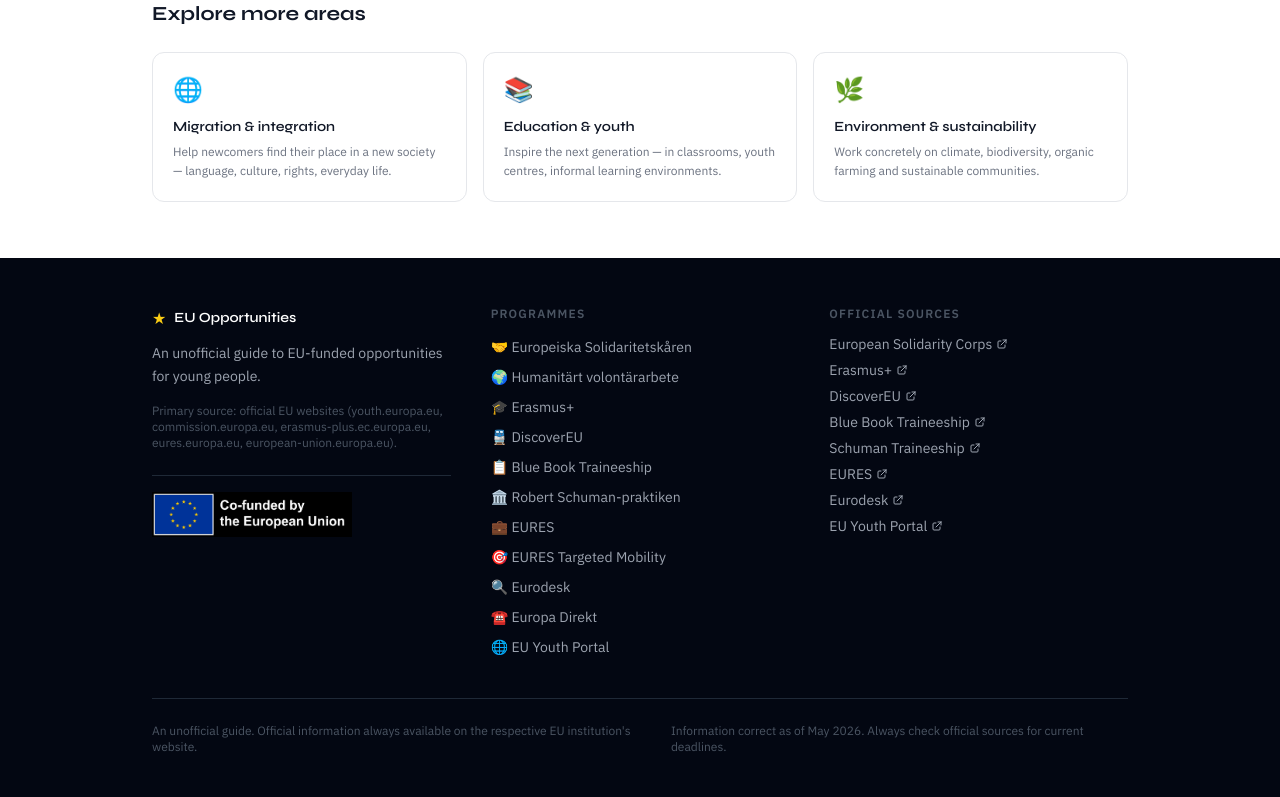
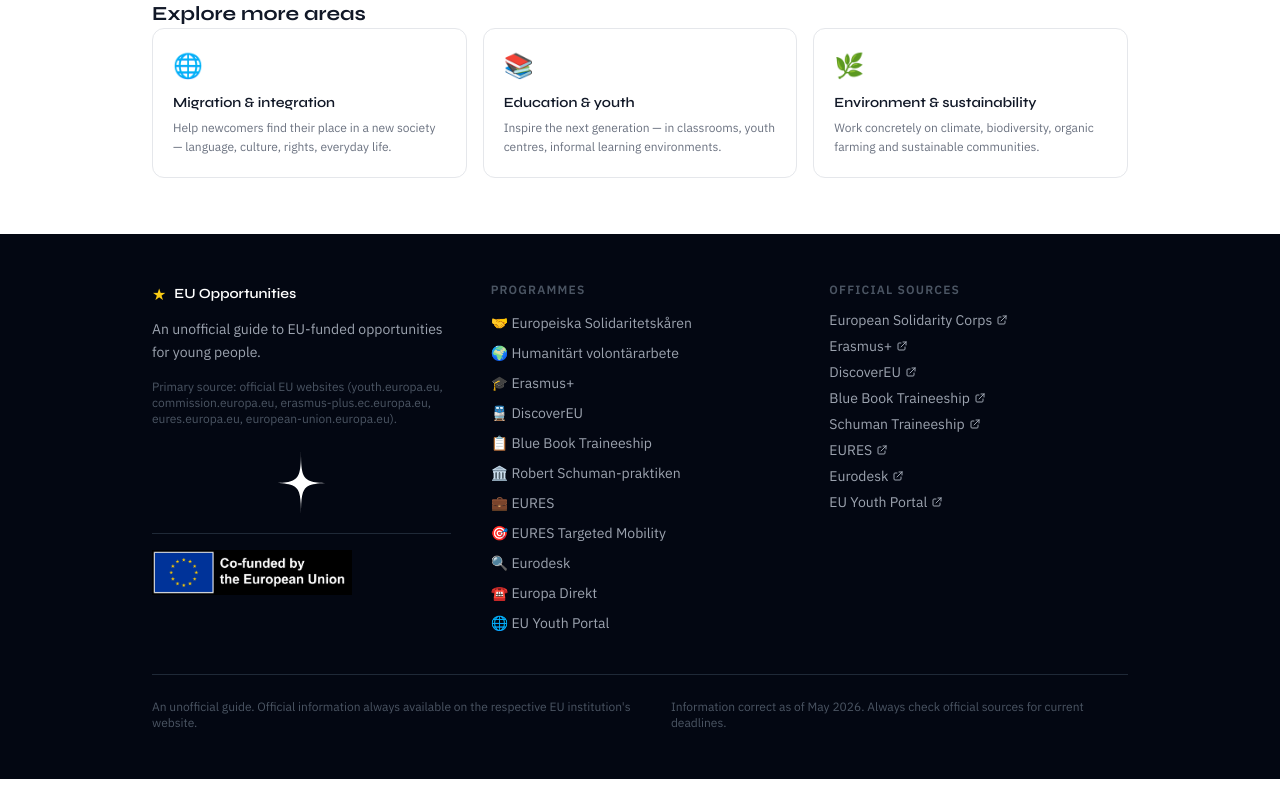
Before and after one commit to oscarthedeveloper/explore-eu, a Next.js app: page /en/omraden/socialt-arbete in a window 1280 px wide. Shown: the part 3068-3865 px from the top of the page. Built offline with nearby package versions, Linux system fonts and the light colour scheme.

Commit message:
finalize

```diff
--- a/app/globals.css
+++ b/app/globals.css
@@ -28,3 +28,7 @@
     @apply text-xs font-semibold tracking-widest uppercase text-gray-400 mb-3;
   }
 }
+
+.mb-6 {
+  margin-bottom: 0;
+}
--- a/components/Footer.js
+++ b/components/Footer.js
@@ -19,6 +19,11 @@
             </div>
             <p className="text-sm leading-relaxed mb-4">{f.tagline}</p>
             <p className="text-xs text-gray-600 mb-6">{f.disclaimer}</p>
+<div className="mt-4 flex justify-center">
+  <a href="https://hvitstierna.netlify.app/" target="_blank" rel="noopener noreferrer">
+    <img src="/eu-emblem/stiernaVIT.svg" alt="Logotyp" width={80} style={{ marginBottom: '10px' }} />
+  </a>
+</div>
             <div className="pt-4 border-t border-gray-800">
               <EUEmblem variant="neg" width={200} />
             </div>
```
Also changed, not shown: public/eu-emblem/stiernaVIT.svg (added).
